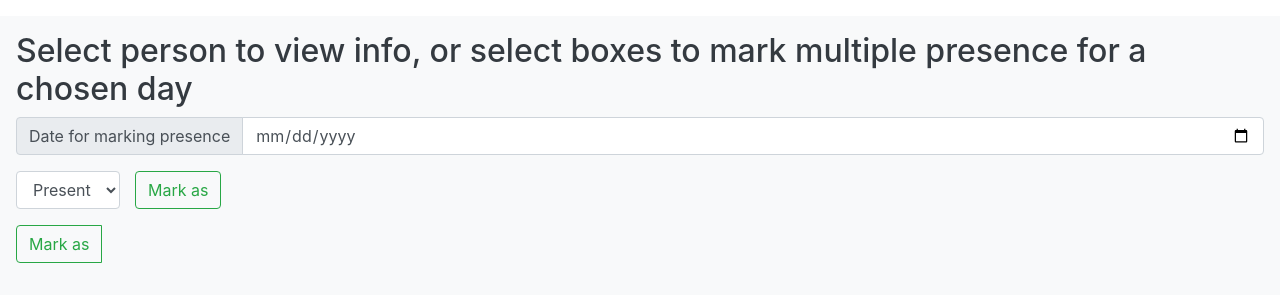
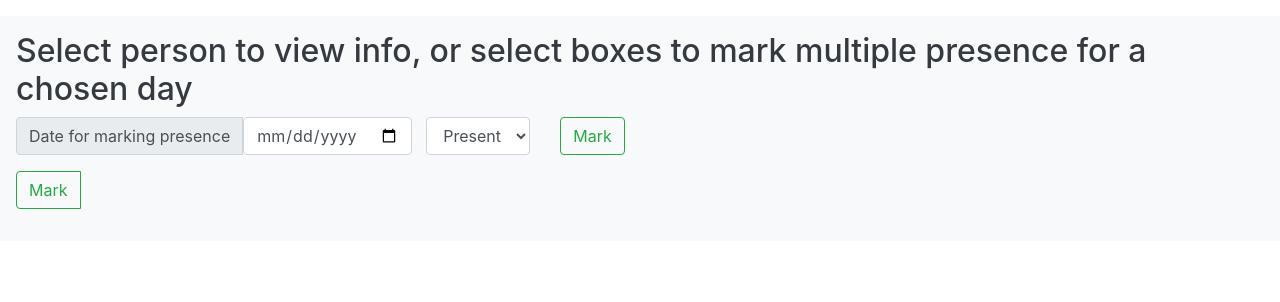
Before and after one commit to andrewjschuang/biometric-system-management-isp, a Flask app: template templates/management.html in a window 1280 px wide. Shown: the part 48-350 px from the top of the page. Run offline with Flask 2, Linux system fonts and the light colour scheme; the template is opened without the code that fills it, so the values that code supplies are empty; parts of the project's set-up code (start-up, migrations or seed data) failed here and were passed over; some libraries are stand-ins or nearby versions.

Commit message:
marking presence elements all in the same line

```diff
--- a/templates/management.html
+++ b/templates/management.html
@@ -28,22 +28,20 @@
             <div class="input-group mb-3">
                 <div class="input-group-prepend">
                     <span class="input-group-text" id="basic-addon1">Date for marking presence</span>
+                    <input type="date" name="presence_date" class="form-control" placeholder="" aria-label=""
+                        aria-describedby="basic-addon1" required>
                 </div>
-                <input type="date" name="presence_date" class="form-control" placeholder="" aria-label=""
-                    aria-describedby="basic-addon1" required>
-            </div>
 
-            <div class="input-group mb-3">
-                <div class="input-group-prepend">
+                <div class="col-auto">
                     <select class="form-control" id="presence" name="presence">
                         <option value="ABSENT">Absent</option>
                         <option value="LATE">Late</option>
                         <option value="PRESENT" selected>Present</option>
                     </select>
+                </div>
 
-                    <div class="col-auto">
-                        <input type="submit" class="btn btn-outline-success" value="Mark as">
-                    </div>
+                <div class="col-auto">
+                    <input type="submit" class="btn btn-outline-success" value="Mark">
                 </div>
             </div>
 
@@ -67,7 +65,7 @@
 
             <div class="input-group mb-3">
                 <div class="input-group-prepend">
-                    <input type="submit" class="btn btn-outline-success" value="Mark as">
+                    <input type="submit" class="btn btn-outline-success" value="Mark">
                 </div>
             </div>
         </form>
```
